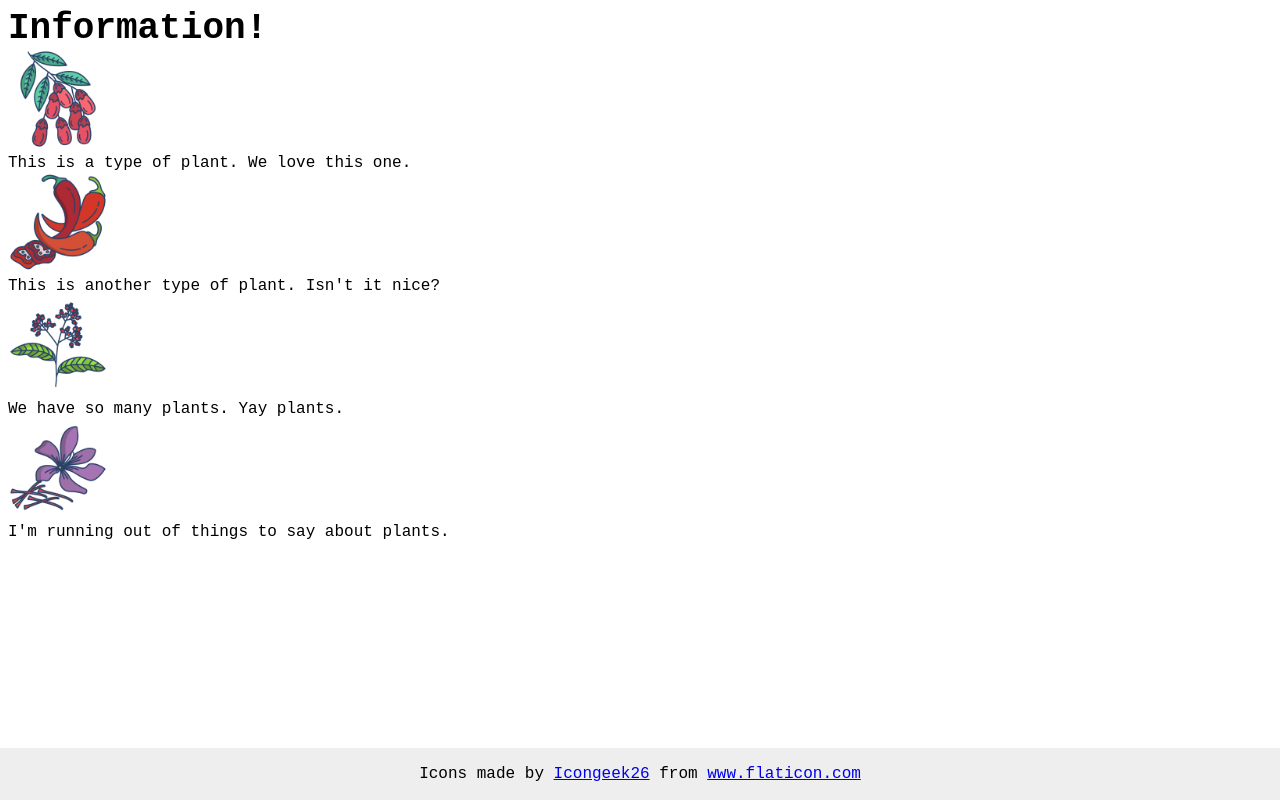
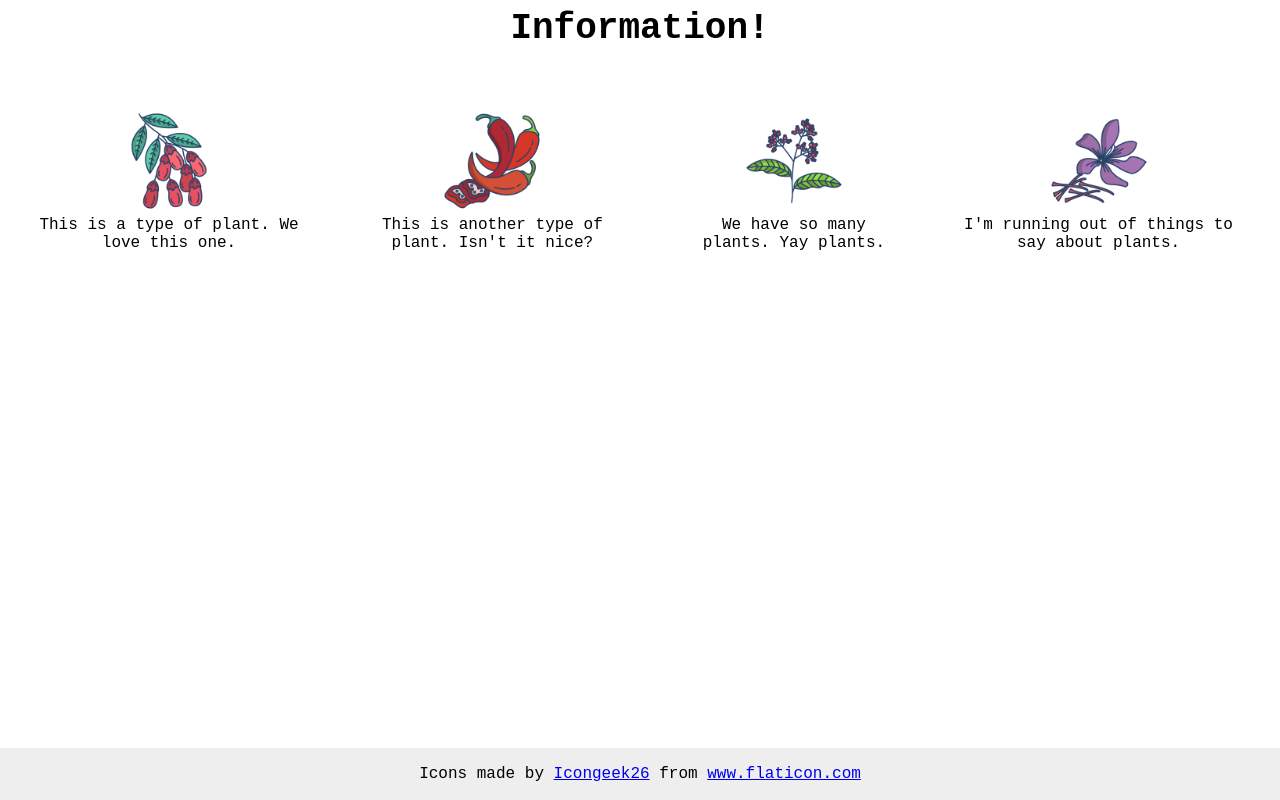
Before and after one commit to manuel7488navas/Code, a plain HTML site: page ODIN/flex/flex-information/index.html in a window 1280 px wide. Drawn offline with Linux system fonts and the light colour scheme.

Commit message:
Ejercicio correctamente realizado flex-information, de flex, de The Odin Proyect.

```diff
--- a/ODIN/flex/flex-information/index.html
+++ b/ODIN/flex/flex-information/index.html
@@ -10,21 +10,36 @@
   <body>
     <div class="title">Information!</div>
 
+    <div class="container">
+
+        <div class = "images">
             <img src="./images/barberry.png" alt="barberry">
             <div class="text">This is a type of plant. We love this one.</div>
+        </div>
 
+        <div class = "images">
             <img src="./images/chilli.png" alt="chili">
             <div class="text">This is another type of plant. Isn't it nice?</div>
+        </div>
 
+        <div class = "images">
             <img src="./images/pepper.png" alt="pepper">
             <div class="text">We have so many plants. Yay plants.</div>
+        </div>
 
+        <div class = "images">
             <img src="./images/saffron.png" alt="saffron">
             <div class="text">I'm running out of things to say about plants.</div>
+        </div>
+
+    </div>
 
     <!-- disregard this section, it's here to give attribution to the creator of these icons -->
     <div class="footer">
         <div>Icons made by <a href="https://www.flaticon.com/authors/icongeek26" title="Icongeek26">Icongeek26</a> from <a href="https://www.flaticon.com/" title="Flaticon">www.flaticon.com</a></div>
       </div>
+
+
+
   </body>
 </html>
--- a/ODIN/flex/flex-information/style.css
+++ b/ODIN/flex/flex-information/style.css
@@ -1,19 +1,36 @@
+
 body {
     font-family: 'Courier New', Courier, monospace;
+    text-align: center;
   }
-
-  img {
-    width: 100px;
-    height: 100px;
-  }
-
-  .title {
+.title{
+    text-align: center;
+    margin-bottom: 32px;
     font-size: 36px;
     font-weight: 900;
-  }
+}
 
-  /* do not edit this footer */
-  .footer {
+.container{
+    display: flex;
+    justify-content: center;
+    gap: 52px;
+    padding: 30px;
+
+}
+
+img{
+    height: 100px;
+    width: 100px;
+}
+
+.text{
+    text-align:center;
+    text-wrap: wrap;
+}
+
+
+/* do not edit this footer */
+.footer {
     position: fixed;
     bottom: 0;
     left: 0;
```
Lines whose indentation alone changed are shown as unchanged.
